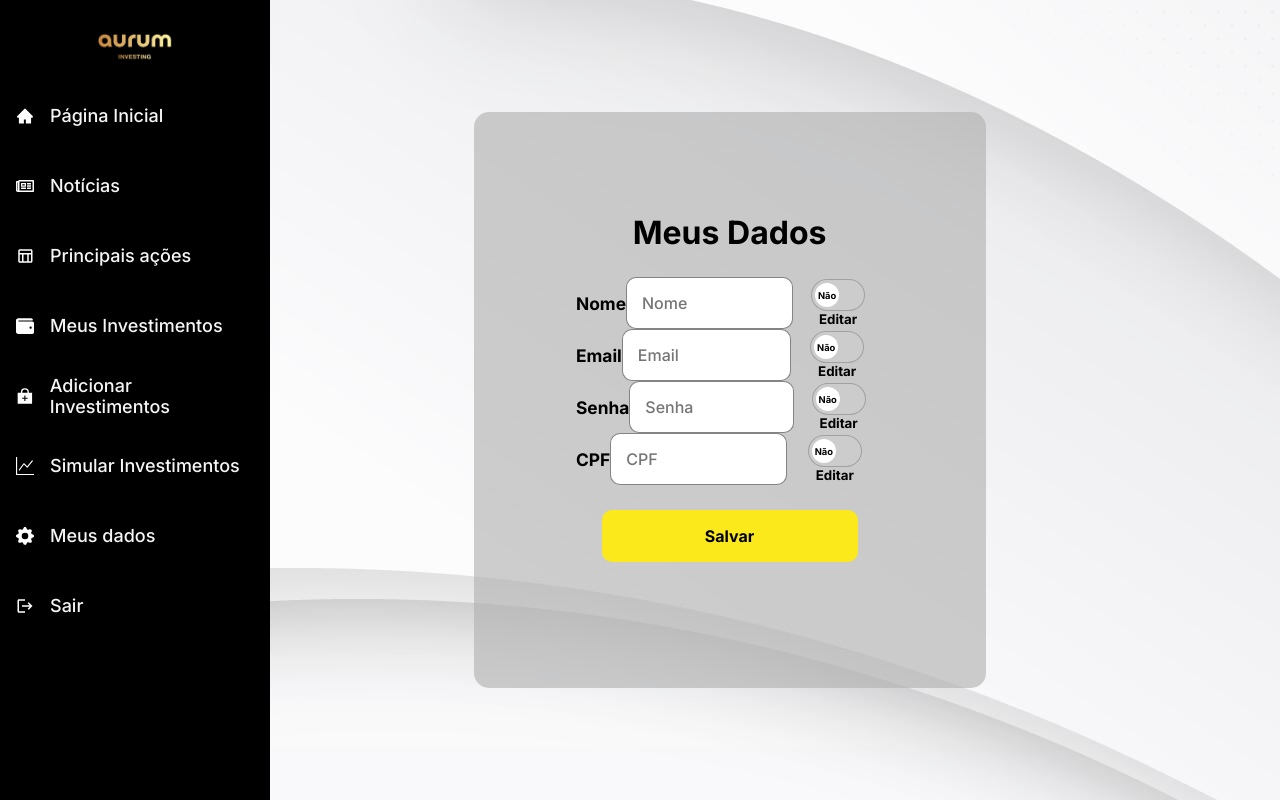
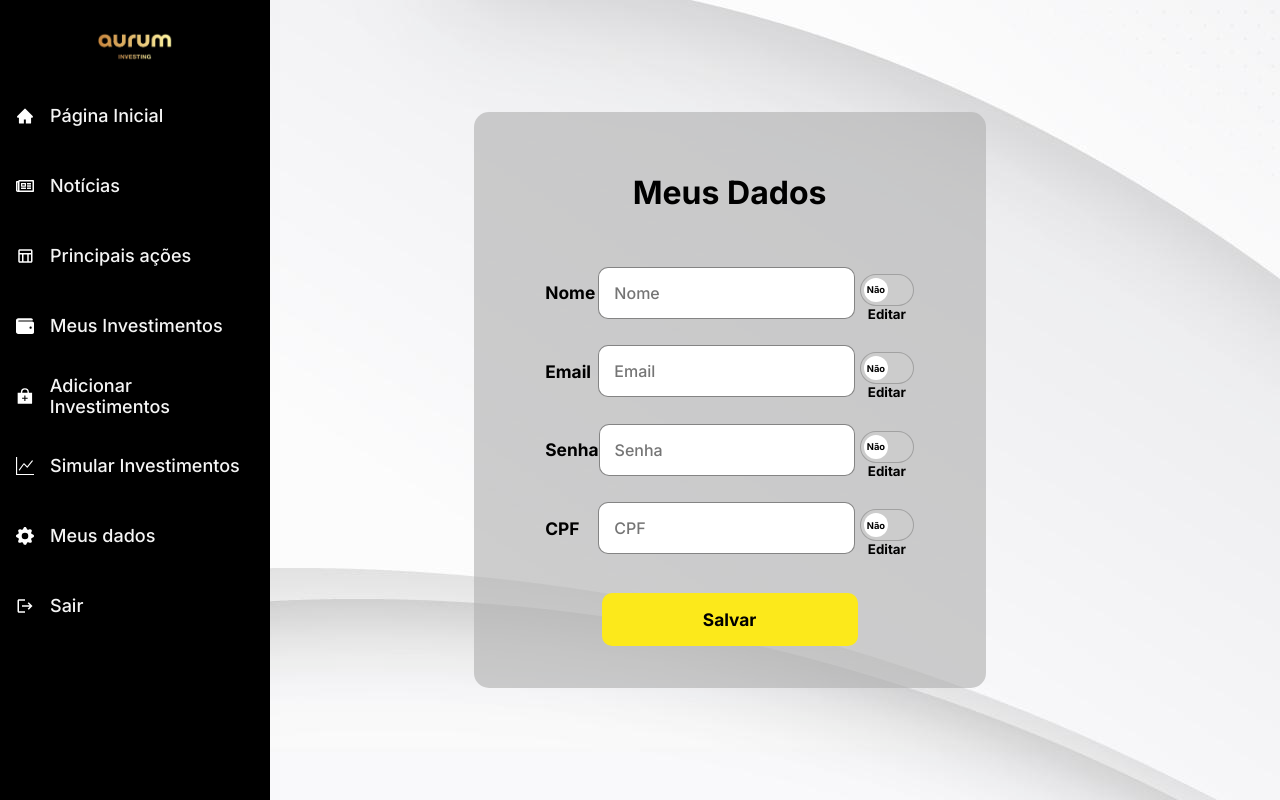
Before and after one commit to joaopflausino/Aurum-Front, a React (Create React App) app: page /md in a window 1280 px wide. Built offline with nearby package versions, Linux system fonts and the light colour scheme.

Commit message:
pagina pronta

```diff
--- a/src/Pages/account/account.css
+++ b/src/Pages/account/account.css
@@ -11,7 +11,7 @@
     width: 40vw;
     height: 72vh;
     display: flex;
-    justify-content: center;
+    justify-content:flex-start;
     align-items: center;
     background: #b2b2b2a2;
     border:none;
@@ -22,23 +22,23 @@
 
 .h1-meus-dados{
     font-size: 2em;
-    margin: 0px 0px 5% 0px;
+    margin: 12% 0px 8% 0px;
 }
 
-
-
 .texto-e-input-md{
-    width: 60%;
+    width: 90%;
     display: flex;
     flex-direction:row;
     align-items: center;
     justify-content:center ;
+    margin: 2% 0px;
 }
 
 .texto-e-input-md > label{
+    margin-left: 10%;
+    width: 22%;
     font-size: 13pt;
     font-weight: 600;
-
 }
 
 .texto-e-input-md > input{
@@ -55,7 +55,8 @@
 }
 
 .check-md{
-    width: 60%;
+    margin: 10px 10% 0px 5px;
+    width: 20%;
     display: flex;
     flex-direction:column;
     align-items: center;
@@ -77,11 +78,11 @@
 .botao-salvar{
     width: 50%;
     padding: 16px 0px;
-    margin: 25px;
+    margin-top: 5%;
     border:none;
     border-radius: 10px;
     outline: none;
-    font-size: 12pt;
+    font-size: 13pt;
     background: #fce91b;
     font-weight: 800;
     cursor: pointer;
```
